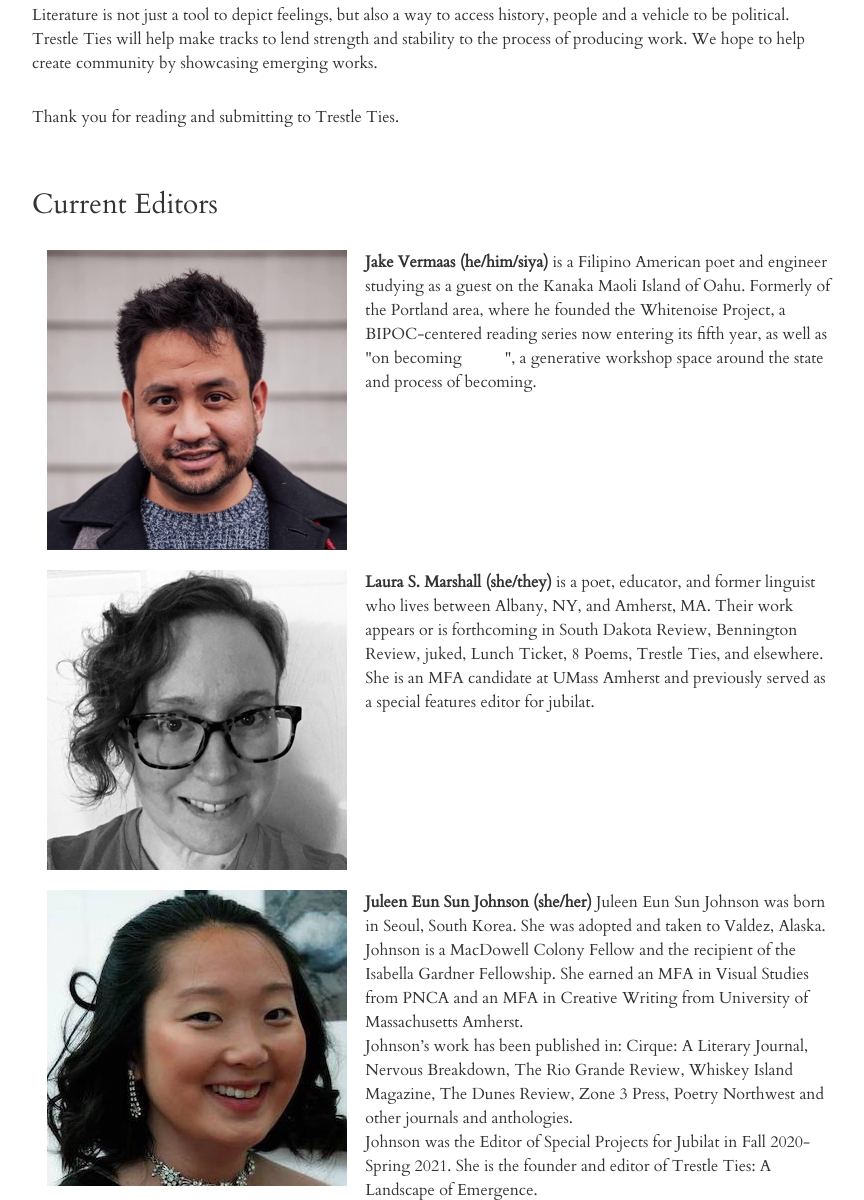
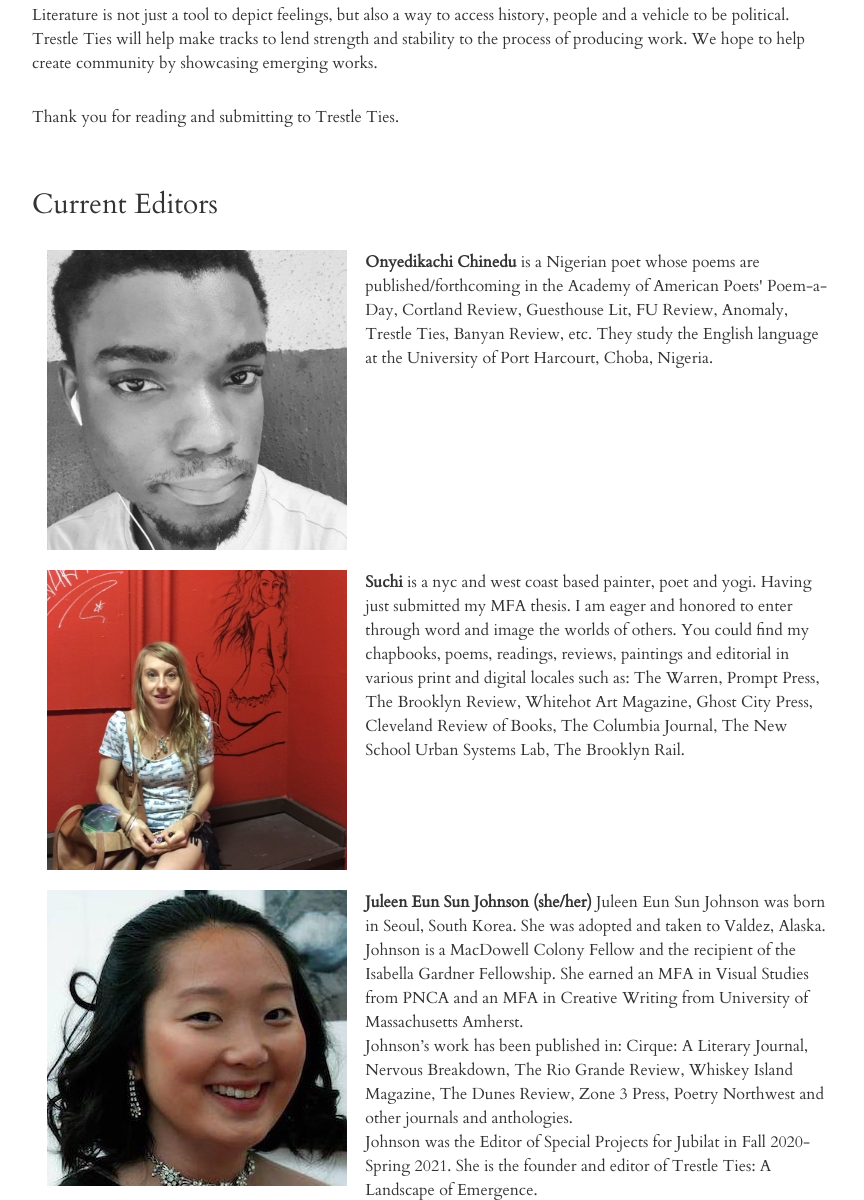
Before and after one commit to aschuman0/trestle-ties, a Flask app: page /about in a window 1280 px wide. Shown: the part 1140-2340 px from the top of the page, without its empty margins (208-1072 px from the left). Run offline with Flask 2, Linux system fonts and the light colour scheme; some libraries are stand-ins or nearby versions.

Commit message:
adds new editors for issue 6

```diff
--- a/templates/about.html
+++ b/templates/about.html
@@ -18,16 +18,16 @@
    </div>
    <div class="row">
         <div class="col-xs-12 col-sm-5">
-            <img src="/img/jake.jpg">
+            <img src="/img/onyedikachi.jpg">
         </div>
-       <p><strong>Jake Vermaas (he/him/siya)</strong> is a Filipino American poet and engineer studying as a guest on the Kanaka Maoli Island of Oahu. Formerly of the Portland area, where he founded the Whitenoise Project, a BIPOC-centered reading series now entering its fifth year, as well as "on becoming&nbsp;&nbsp;&nbsp;&nbsp;&nbsp;&nbsp;&nbsp;&nbsp;&nbsp;&nbsp;", a generative workshop space around the state and process of becoming.
+       <p><strong>Onyedikachi Chinedu </strong>is a Nigerian poet whose poems are published/forthcoming in the Academy of American Poets' Poem-a-Day, Cortland Review, Guesthouse Lit, FU Review, Anomaly, Trestle Ties, Banyan Review, etc. They study the English language at the University of Port Harcourt, Choba, Nigeria.
     </div>
     <br />
     <div class="row">
         <div class="col-xs-12 col-sm-5">
-            <img src="/img/laura.jpg">
+            <img src="/img/suchi.jpg">
         </div>
-       <p><strong>Laura S. Marshall (she/they)</strong> is a poet, educator, and former linguist who lives between Albany, NY, and Amherst, MA. Their work appears or is forthcoming in South Dakota Review, Bennington Review, juked, Lunch Ticket, 8 Poems, Trestle Ties, and elsewhere. She is an MFA candidate at UMass Amherst and previously served as a special features editor for <emphasis>jubilat.</emphasis></a></p>
+       <p><strong>Suchi</strong> is a nyc and west coast based painter, poet and yogi. Having just submitted my MFA thesis.  I am eager and honored to enter through word and image the worlds of others. You could find  my chapbooks, poems, readings, reviews, paintings and editorial in various print and digital locales such as: The Warren, Prompt Press, The Brooklyn Review, Whitehot Art Magazine, Ghost City Press, Cleveland Review of Books, The Columbia Journal, The New School Urban Systems Lab, The Brooklyn Rail.</emphasis></a></p>
     </div>
     <br />
     <div class="row">
@@ -60,6 +60,20 @@
        <p><strong>David Greenspan</strong> is an MFA candidate at the University of Massachusetts Amherst and serves as a Promotion Editor for Slope Editions. His poems have appeared, or will soon, in places like DIAGRAM, Laurel Review, New South, The Southeast Review, The Sonora Review, and others.</a></p>
     </div>
     <br />
+    <div class="row">
+        <div class="col-xs-12 col-sm-5">
+            <img src="/img/jake.jpg">
+        </div>
+       <p><strong>Jake Vermaas (he/him/siya)</strong> is a Filipino American poet and engineer studying as a guest on the Kanaka Maoli Island of Oahu. Formerly of the Portland area, where he founded the Whitenoise Project, a BIPOC-centered reading series now entering its fifth year, as well as "on becoming&nbsp;&nbsp;&nbsp;&nbsp;&nbsp;&nbsp;&nbsp;&nbsp;&nbsp;&nbsp;", a generative workshop space around the state and process of becoming.
+    </div>
+    <br />
+    <div class="row">
+        <div class="col-xs-12 col-sm-5">
+            <img src="/img/laura.jpg">
+        </div>
+       <p><strong>Laura S. Marshall (she/they)</strong> is a poet, educator, and former linguist who lives between Albany, NY, and Amherst, MA. Their work appears or is forthcoming in South Dakota Review, Bennington Review, juked, Lunch Ticket, 8 Poems, Trestle Ties, and elsewhere. She is an MFA candidate at UMass Amherst and previously served as a special features editor for <emphasis>jubilat.</emphasis></a></p>
+    </div>
+    <br />
 </div>
 <div class="space"></div>
 {% endblock %}
```
Also changed, not shown: static/img/onyedikachi.jpg (added), static/img/suchi.jpg (added).
